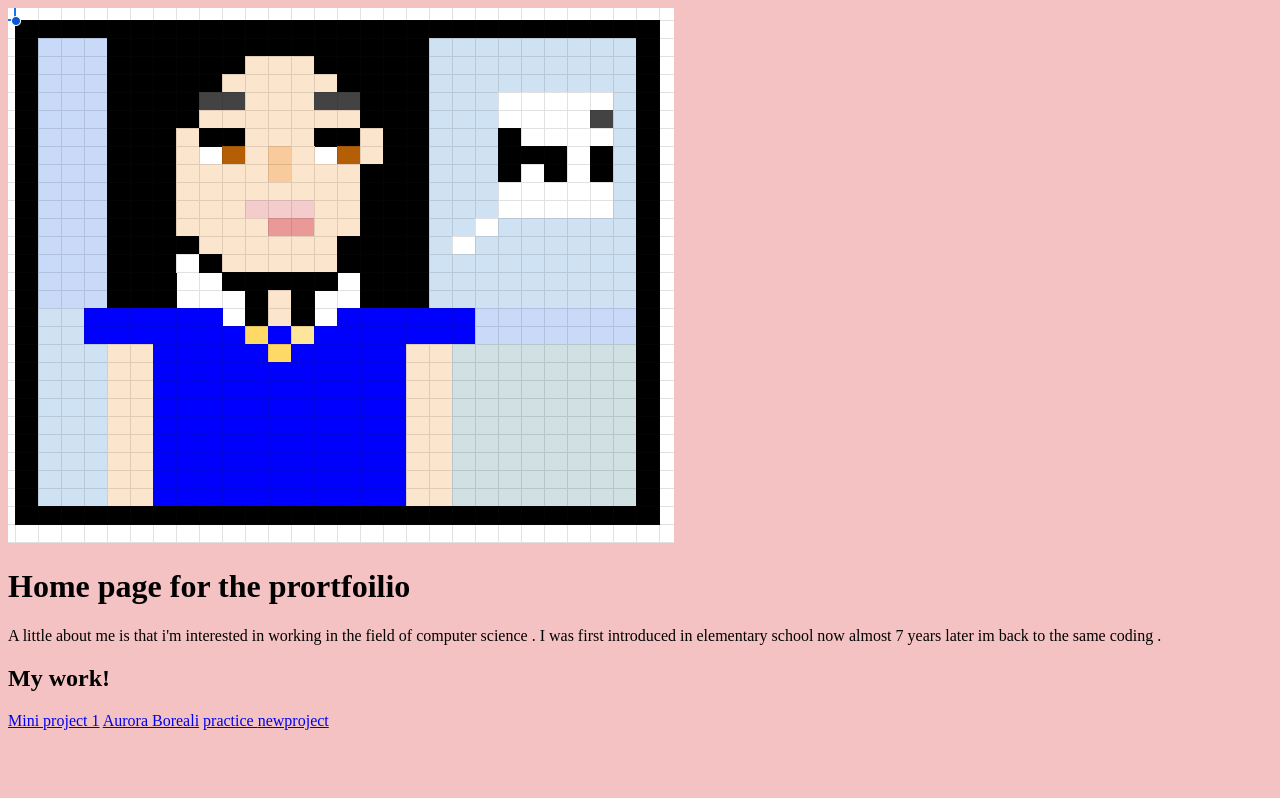
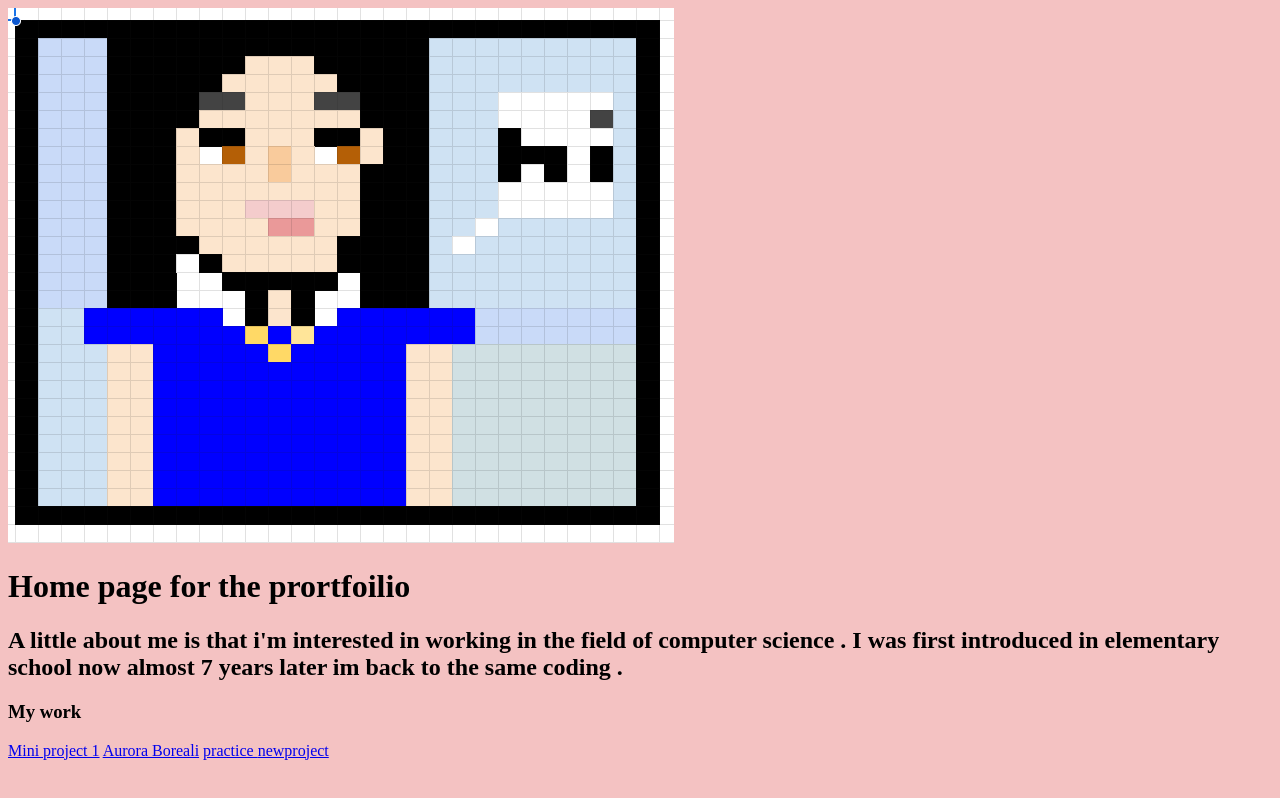
Before and after one commit to sammysosa-web/sammysosa-web, a plain HTML site: page index.html in a window 1280 px wide. Drawn offline with Linux system fonts and the light colour scheme.

Commit message:
Update index.html

```diff
--- a/index.html
+++ b/index.html
@@ -11,8 +11,8 @@
       <link rel="style.css "href main.css
 <body>
    <h1> Home page for the prortfoilio </h1>
-    <p> A little about me is that i'm interested in working in the field of computer science . I was first introduced in elementary school now almost 7 years later im back to the same coding . </p>
-    <h2> My work! </h2>
+    <h2> A little about me is that i'm interested in working in the field of computer science . I was first introduced in elementary school now almost 7 years later im back to the same coding . </h2>
+    <h3> My work </h3>
     <a href="project1.html">Mini project 1</a>
     <a href="lab1.html"> Aurora Boreali</a>
     <a href="lab.hmtl">practice </a>
```
